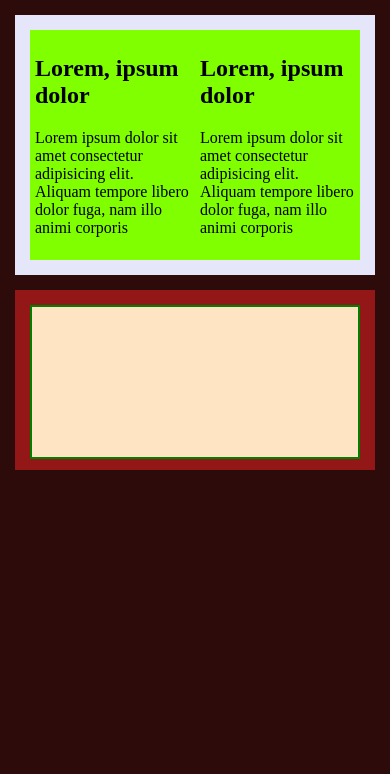
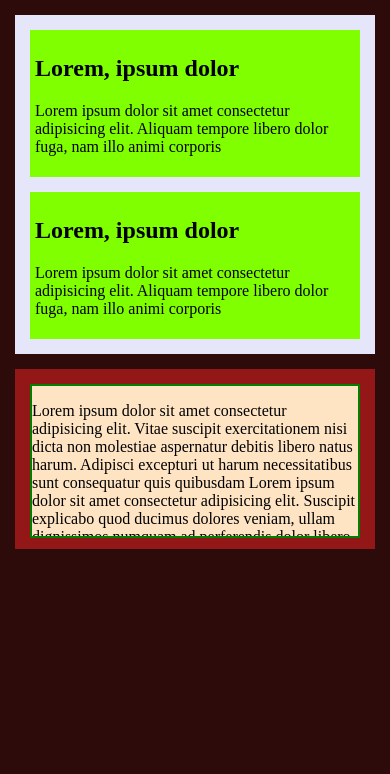
Before and after one commit to hibajabin/tasks, a plain HTML site: page task2.html in a window 390 px wide. Shown: the part 70-844 px from the top of the page. Drawn offline with Linux system fonts and the light colour scheme.

Commit message:
add task2

```diff
--- a/task2.css
+++ b/task2.css
@@ -69,4 +69,25 @@ body {
     background-color: bisque;
     border: 2px solid green;
     height: 100%;
+    overflow: scroll;
 }
+
+@media only screen and (max-width : 767px) {
+    #menucontainer {
+        display: none;
+    }
+
+    .box {
+        width: calc(100% - 10px);
+        margin-bottom: 15px;
+    }
+
+    .box:last-child {
+        margin-bottom: 0;
+    }
+
+    #mainbox {
+        display: block;
+        height: auto;
+    }
+}
--- a/task2.html
+++ b/task2.html
@@ -1,6 +1,7 @@
 <html>
 
 <head>
+    <meta name="viewport" content="width=device-width,initial-scale=1.0" />
     <title>task2</title>
     <link rel="stylesheet" href="task2.css">
 </head>
@@ -36,7 +37,17 @@
         </div>
     </div>
     <div id="secondbox">
-        <div id="innerbox"></div>
+        <div id="innerbox">
+            <p>Lorem ipsum dolor sit amet consectetur adipisicing elit. Vitae suscipit exercitationem nisi dicta non
+                molestiae aspernatur debitis libero natus harum. Adipisci excepturi ut harum necessitatibus sunt
+                consequatur quis quibusdam Lorem ipsum dolor sit amet consectetur adipisicing elit. Suscipit explicabo
+                quod ducimus dolores veniam, ullam dignissimos numquam ad perferendis dolor libero excepturi vitae,
+                voluptatum itaque, culpa quaerat consectetur voluptate Lorem ipsum dolor sit amet consectetur
+                adipisicing elit. Aliquam, sed nulla? Mollitia explicabo odio repellendus dignissimos nesciunt ducimus
+                veritatis exercitationem et dolorem officiis repellat voluptas deserunt, reprehenderit quia nihil modi?
+
+            </p>
+        </div>
     </div>
 </body>
 
```
Also changed, not shown: 1 other file.
